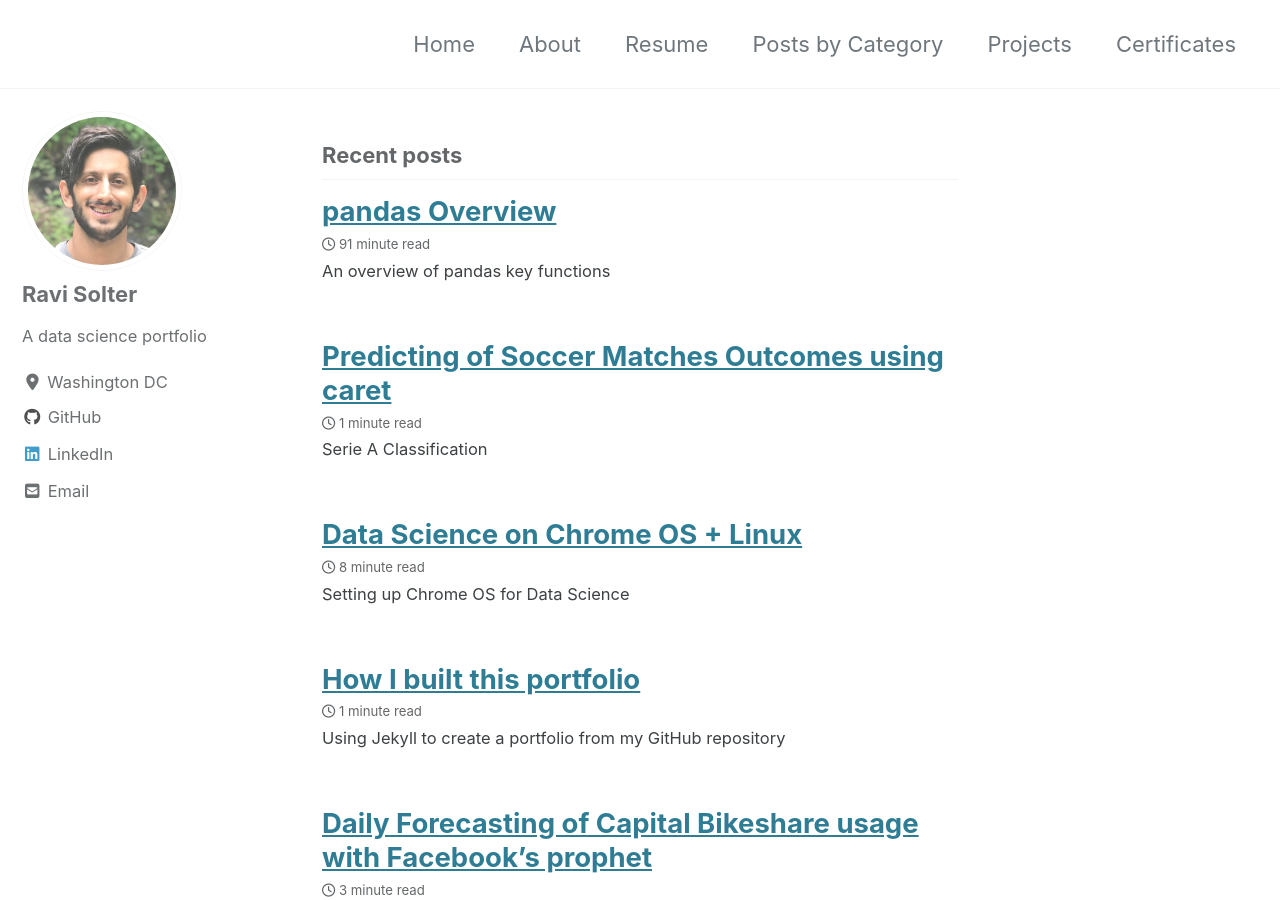
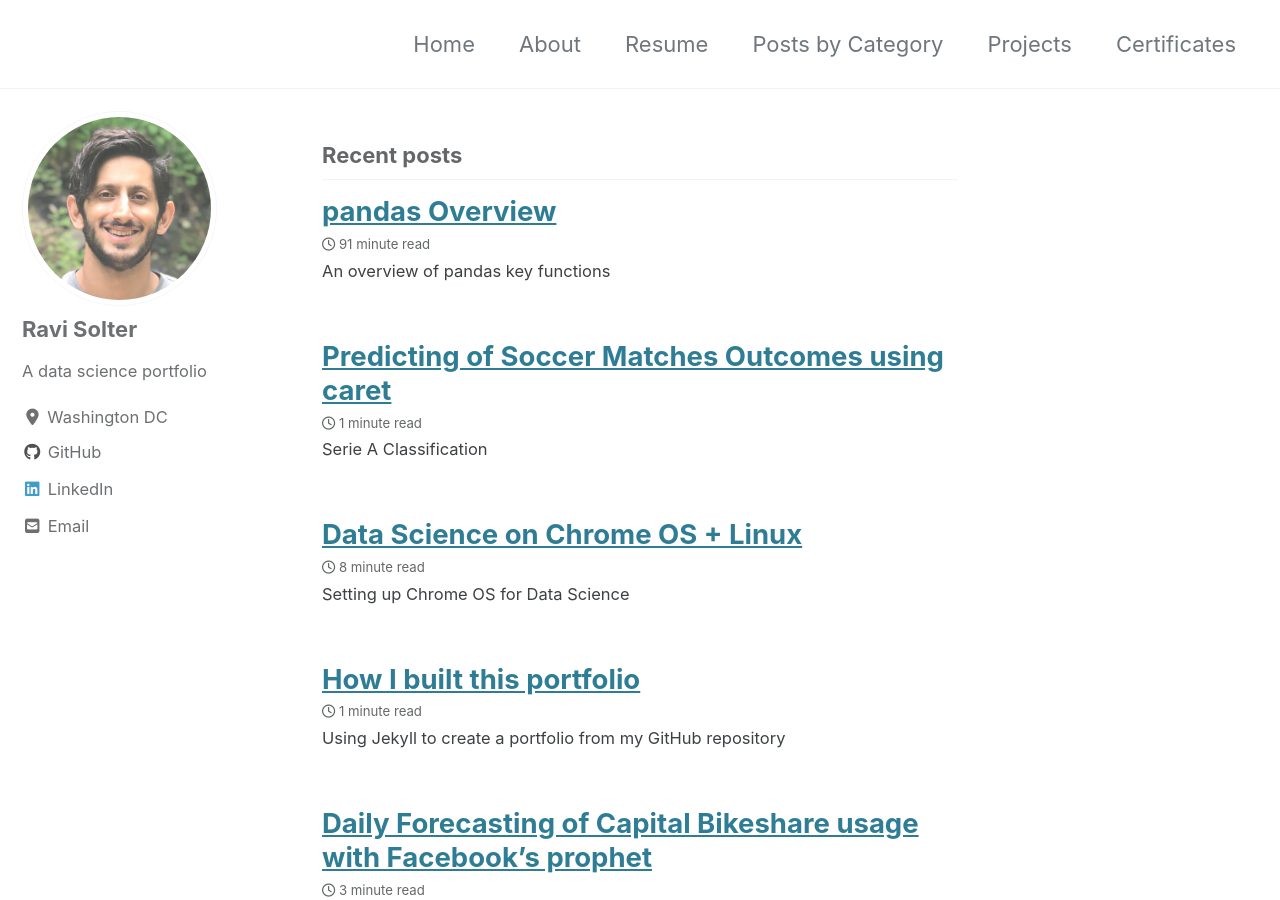
Before and after one commit to rsolter/rsolter.github.io, a Jekyll site: the page built from index.html, in a window 1280 px wide and 900 px high. Built offline with Jekyll 4.4.1, drawn with Linux system fonts in a browser that asks for light colours; cached includes are drawn as plain includes; nearby versions of some CDN libraries; the list of posts is cut into pages by our own code.

Commit message:
enlarging portfolio photo

```diff
--- a/_sass/minimal-mistakes/_sidebar.scss
+++ b/_sass/minimal-mistakes/_sidebar.scss
@@ -127,7 +127,7 @@
   }
 
   img {
-    max-width: 160px;
+    max-width: 195px;
     border-radius: 50%;
 
     @include breakpoint($large) {
```
